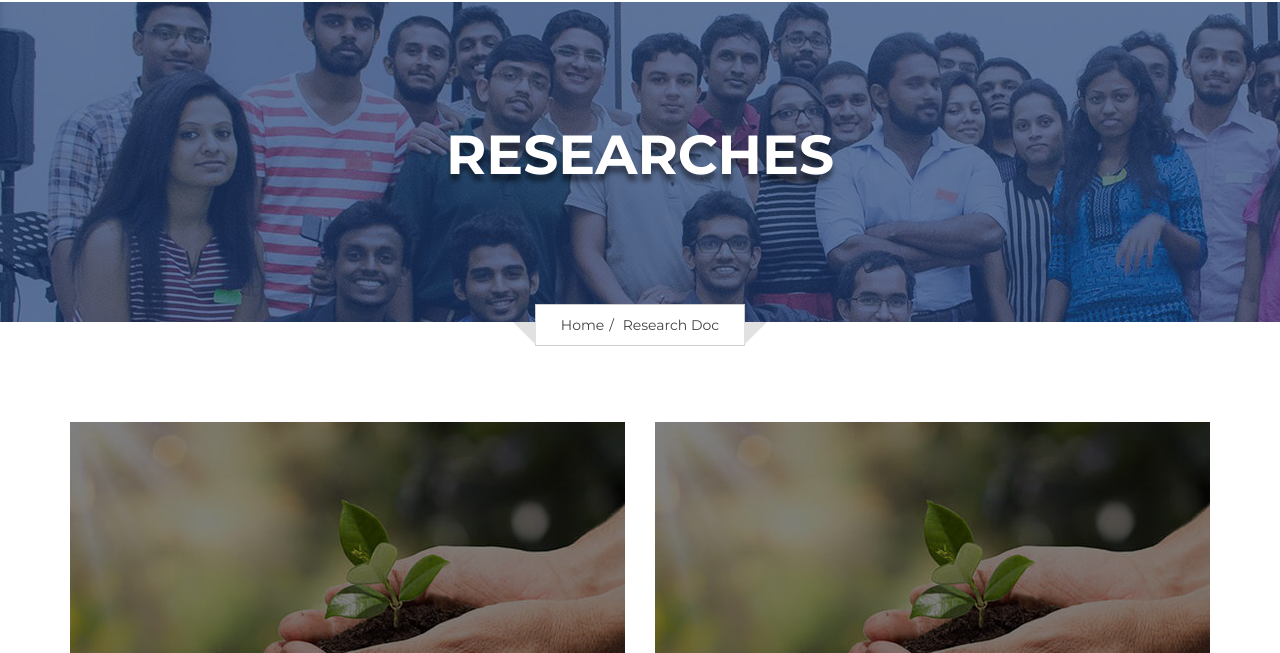
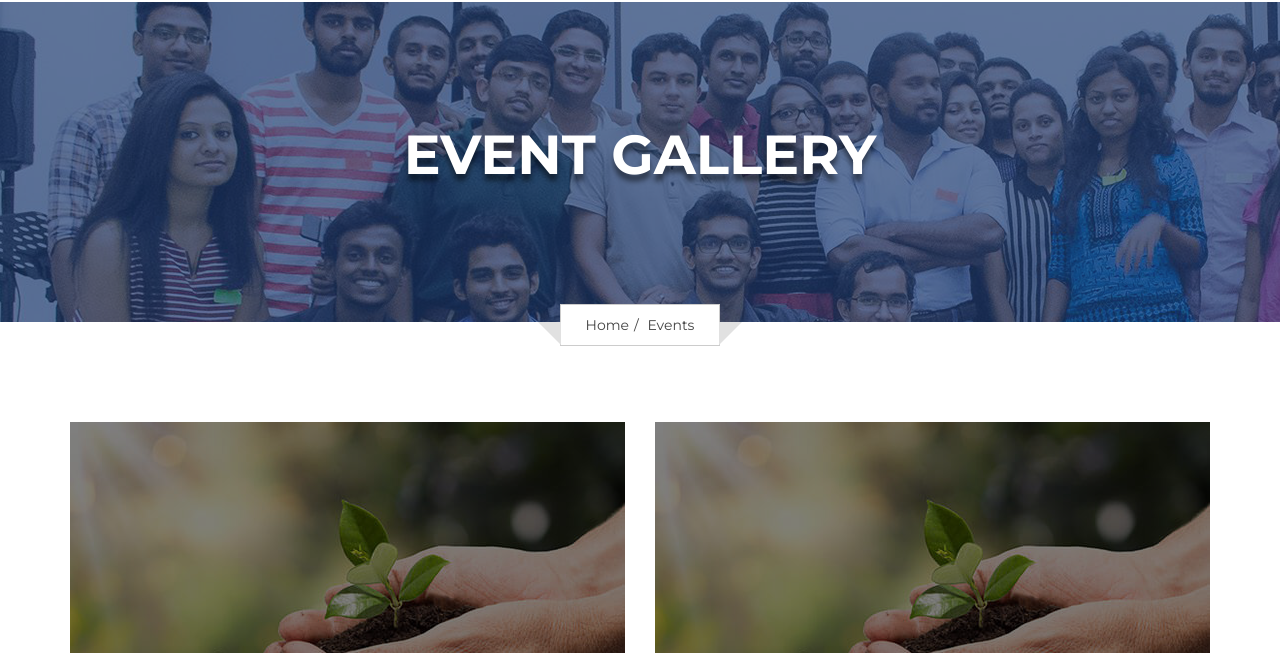
Before and after one commit to asithc/Project-PaperClip, a plain HTML site: page event-gallery.html in a window 1280 px wide. Shown: the part 147-800 px from the top of the page. Drawn offline with nearby package versions, Linux system fonts and the light colour scheme; some packages are replaced by stand-ins of ours; a script that the page names is missing.

Commit message:
Fix Error

```diff
--- a/event-gallery.html
+++ b/event-gallery.html
@@ -149,10 +149,10 @@
   <!--INNER BANNER START-->
   <div class="inner-banner">
     <div class="container">
-      <h1>Researches</h1>
+      <h1>Event Gallery</h1>
       <ol class="breadcrumb">
         <li><a href="index.html">Home</a></li>
-        <li class="active">Research Doc</li>
+        <li class="active">Events</li>
       </ol>
     </div>
   </div>
```
